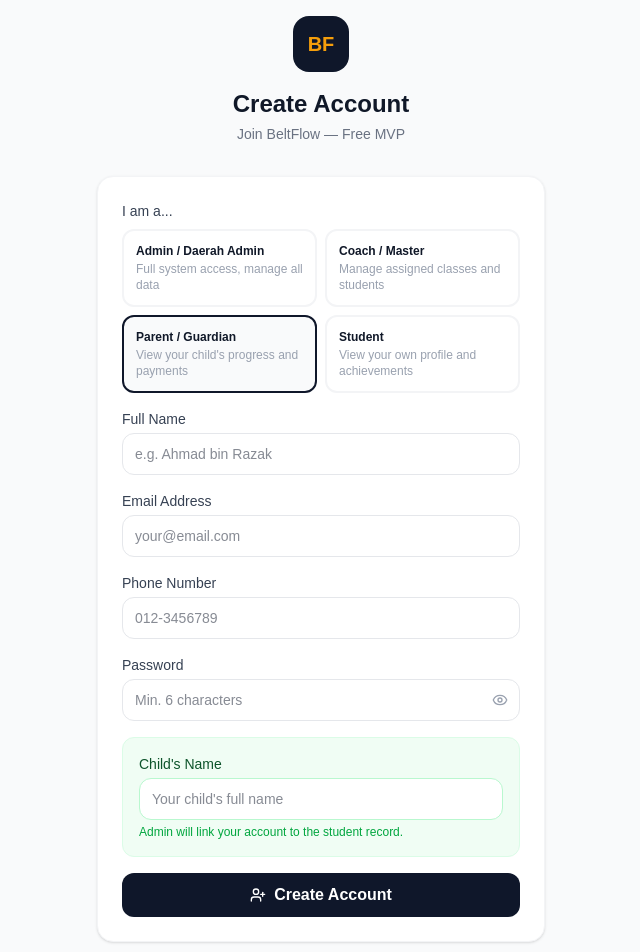
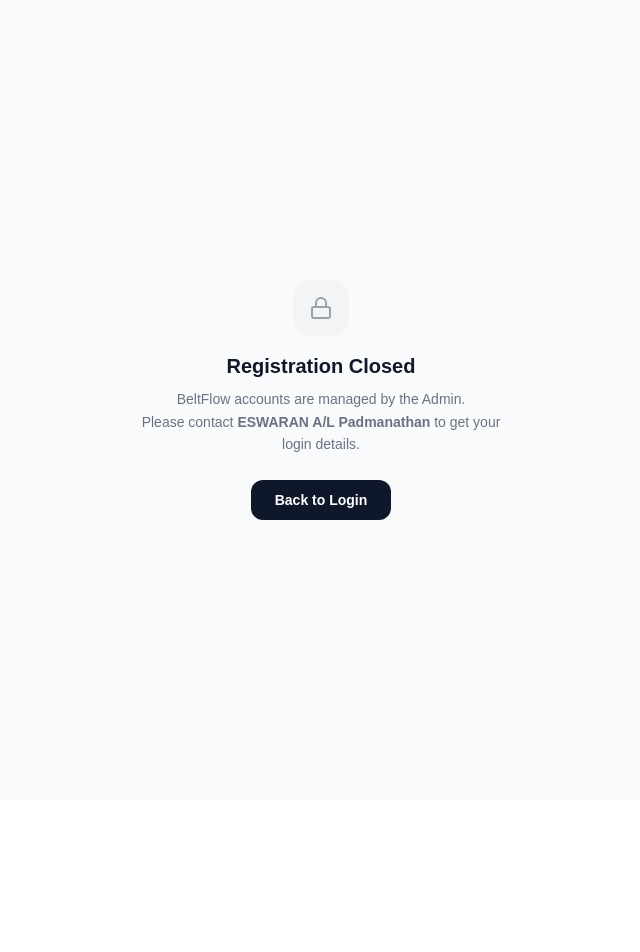
Before and after one commit to eswaran2728-lab/beltflow, a Next.js app: page /auth/signup in a window 1280 px wide. Shown: the top 952 px of the page, without its empty margins (319-959 px from the left). After the commit the page ends 800 px from the top, so only its background shows below. Built offline with nearby package versions, Linux system fonts and the light colour scheme.

Commit message:
block signup - only admin can add users

```diff
--- a/app/auth/login/page.tsx
+++ b/app/auth/login/page.tsx
@@ -76,11 +76,8 @@ export default function LoginPage() {
           </form>
         </div>
 
-        <p className="text-center text-sm text-gray-500 mt-5">
-          New academy?{' '}
-          <Link href="/auth/signup" className="text-blue-600 font-semibold hover:underline">Create account</Link>
-        </p>
-        <p className="text-center text-xs text-gray-400 mt-3">BeltFlow · Persatuan Silambam Malaysia Daerah Sepang</p>
+        <p className="text-center text-xs text-gray-400 mt-5">BeltFlow · Persatuan Silambam Malaysia Daerah Sepang</p>
+        <p className="text-center text-xs text-gray-400 mt-1">Contact your admin to get access.</p>
       </div>
     </div>
   );
--- a/app/auth/signup/page.tsx
+++ b/app/auth/signup/page.tsx
@@ -1,142 +1,24 @@
 'use client';
-import { useState } from 'react';
 import { useRouter } from 'next/navigation';
-import Link from 'next/link';
-import { Eye, EyeOff, UserPlus } from 'lucide-react';
-import { useAuth } from '@/lib/auth-context';
-import { UserRole, ROLE_HOME } from '@/lib/auth';
-
-const roles: { value: UserRole; label: string; desc: string }[] = [
-  { value: 'admin',   label: 'Admin / Daerah Admin', desc: 'Full system access, manage all data' },
-  { value: 'coach',   label: 'Coach / Master',        desc: 'Manage assigned classes and students' },
-  { value: 'parent',  label: 'Parent / Guardian',     desc: 'View your child\'s progress and payments' },
-  { value: 'student', label: 'Student',               desc: 'View your own profile and achievements' },
-];
+import { Lock } from 'lucide-react';
 
 export default function SignupPage() {
-  const { signup } = useAuth();
   const router = useRouter();
-  const [role, setRole] = useState<UserRole>('parent');
-  const [form, setForm] = useState({ name: '', email: '', password: '', phone: '', childName: '', assignedClass: '' });
-  const [showPw, setShowPw] = useState(false);
-  const [error, setError] = useState('');
-  const [loading, setLoading] = useState(false);
-
-  const handleSubmit = async (e: React.FormEvent) => {
-    e.preventDefault();
-    setError('');
-    if (form.password.length < 6) { setError('Password must be at least 6 characters.'); return; }
-    setLoading(true);
-    const result = await signup({
-      name: form.name, email: form.email, password: form.password, role,
-      phone: form.phone || undefined,
-      childName: role === 'parent' ? form.childName : undefined,
-      assignedClassIds: role === 'coach' && form.assignedClass ? [form.assignedClass] : undefined,
-    });
-    setLoading(false);
-    if (!result.success) { setError(result.error || 'Signup failed.'); return; }
-    router.push(ROLE_HOME[role]);
-  };
-
   return (
     <div className="min-h-screen bg-gray-50 flex items-center justify-center p-4">
-      <div className="w-full max-w-md">
-        <div className="text-center mb-8">
-          <div className="inline-flex items-center justify-center w-14 h-14 bg-[#0f172a] rounded-2xl mb-4">
-            <span className="text-[#f59e0b] font-extrabold text-xl">BF</span>
-          </div>
-          <h1 className="text-2xl font-extrabold text-gray-900">Create Account</h1>
-          <p className="text-gray-500 text-sm mt-1">Join BeltFlow — Free MVP</p>
+      <div className="text-center max-w-sm">
+        <div className="inline-flex items-center justify-center w-14 h-14 bg-gray-100 rounded-2xl mb-4">
+          <Lock size={24} className="text-gray-400" />
         </div>
-
-        <div className="bg-white rounded-2xl shadow-sm border border-gray-100 p-6 space-y-5">
-          <form onSubmit={handleSubmit} className="space-y-4">
-            {/* Role selection */}
-            <div>
-              <label className="block text-sm font-medium text-gray-700 mb-2">I am a...</label>
-              <div className="grid grid-cols-2 gap-2">
-                {roles.map(r => (
-                  <label key={r.value}
-                    className={`cursor-pointer border-2 rounded-xl p-3 transition-all ${role === r.value ? 'border-[#0f172a] bg-gray-50' : 'border-gray-100 hover:border-gray-200'}`}>
-                    <input type="radio" name="role" value={r.value} checked={role === r.value}
-                      onChange={() => setRole(r.value)} className="hidden" />
-                    <p className="font-semibold text-gray-900 text-xs">{r.label}</p>
-                    <p className="text-xs text-gray-400 mt-0.5">{r.desc}</p>
-                  </label>
-                ))}
-              </div>
-            </div>
-
-            {/* Basic fields */}
-            <div>
-              <label className="block text-sm font-medium text-gray-700 mb-1">Full Name</label>
-              <input type="text" value={form.name} onChange={e => setForm({...form, name: e.target.value})}
-                placeholder="e.g. Ahmad bin Razak" required
-                className="w-full border border-gray-200 rounded-xl px-3 py-2.5 text-sm focus:outline-none focus:ring-2 focus:ring-blue-500" />
-            </div>
-            <div>
-              <label className="block text-sm font-medium text-gray-700 mb-1">Email Address</label>
-              <input type="email" value={form.email} onChange={e => setForm({...form, email: e.target.value})}
-                placeholder="your@email.com" required
-                className="w-full border border-gray-200 rounded-xl px-3 py-2.5 text-sm focus:outline-none focus:ring-2 focus:ring-blue-500" />
-            </div>
-            <div>
-              <label className="block text-sm font-medium text-gray-700 mb-1">Phone Number</label>
-              <input type="tel" value={form.phone} onChange={e => setForm({...form, phone: e.target.value})}
-                placeholder="012-3456789"
-                className="w-full border border-gray-200 rounded-xl px-3 py-2.5 text-sm focus:outline-none focus:ring-2 focus:ring-blue-500" />
-            </div>
-            <div>
-              <label className="block text-sm font-medium text-gray-700 mb-1">Password</label>
-              <div className="relative">
-                <input type={showPw ? 'text' : 'password'} value={form.password}
-                  onChange={e => setForm({...form, password: e.target.value})}
-                  placeholder="Min. 6 characters" required
-                  className="w-full border border-gray-200 rounded-xl px-3 py-2.5 pr-10 text-sm focus:outline-none focus:ring-2 focus:ring-blue-500" />
-                <button type="button" onClick={() => setShowPw(!showPw)}
-                  className="absolute right-3 top-1/2 -translate-y-1/2 text-gray-400 hover:text-gray-600">
-                  {showPw ? <EyeOff size={16} /> : <Eye size={16} />}
-                </button>
-              </div>
-            </div>
-
-            {/* Role-specific fields */}
-            {role === 'parent' && (
-              <div className="bg-green-50 border border-green-100 rounded-xl p-4">
-                <label className="block text-sm font-medium text-green-900 mb-1">Child&apos;s Name</label>
-                <input type="text" value={form.childName} onChange={e => setForm({...form, childName: e.target.value})}
-                  placeholder="Your child's full name"
-                  className="w-full border border-green-200 rounded-xl px-3 py-2.5 text-sm focus:outline-none focus:ring-2 focus:ring-green-500 bg-white" />
-                <p className="text-xs text-green-600 mt-1">Admin will link your account to the student record.</p>
-              </div>
-            )}
-            {role === 'coach' && (
-              <div className="bg-blue-50 border border-blue-100 rounded-xl p-4">
-                <label className="block text-sm font-medium text-blue-900 mb-1">Assigned Class (optional)</label>
-                <input type="text" value={form.assignedClass} onChange={e => setForm({...form, assignedClass: e.target.value})}
-                  placeholder="e.g. Junior A, Senior B"
-                  className="w-full border border-blue-200 rounded-xl px-3 py-2.5 text-sm focus:outline-none focus:ring-2 focus:ring-blue-500 bg-white" />
-                <p className="text-xs text-blue-600 mt-1">Admin will confirm your class assignment.</p>
-              </div>
-            )}
-
-            {error && (
-              <div className="bg-red-50 border border-red-100 rounded-xl px-4 py-3 text-sm text-red-600">{error}</div>
-            )}
-
-            <button type="submit" disabled={loading}
-              className="w-full bg-[#0f172a] text-white font-semibold py-2.5 rounded-xl flex items-center justify-center gap-2 hover:bg-gray-800 transition-colors disabled:opacity-60">
-              <UserPlus size={16} />
-              {loading ? 'Creating account...' : 'Create Account'}
-            </button>
-          </form>
-        </div>
-
-        <p className="text-center text-sm text-gray-500 mt-5">
-          Already have an account?{' '}
-          <Link href="/auth/login" className="text-blue-600 font-semibold hover:underline">Sign in</Link>
+        <h1 className="text-xl font-extrabold text-gray-900">Registration Closed</h1>
+        <p className="text-gray-500 text-sm mt-2 leading-relaxed">
+          BeltFlow accounts are managed by the Admin.<br />
+          Please contact <strong>ESWARAN A/L Padmanathan</strong> to get your login details.
         </p>
-        <p className="text-center text-xs text-gray-400 mt-3">BeltFlow MVP · Free for Daerah Sepang Testing</p>
+        <button onClick={() => router.push('/auth/login')}
+          className="mt-6 bg-[#0f172a] text-white font-semibold px-6 py-2.5 rounded-xl text-sm hover:bg-gray-800 transition-colors">
+          Back to Login
+        </button>
       </div>
     </div>
   );
```
